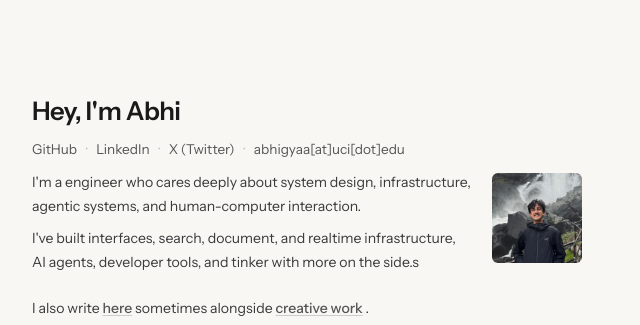
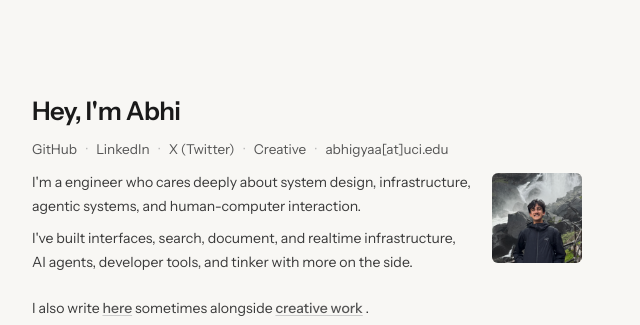
Before and after one commit to abhi-arya1/abhi-arya1.github.io, a website: page index.html in a window 1280 px wide. Shown: the top 325 px of the page, 333-973 px from the left. Drawn offline with Linux system fonts and the light colour scheme.

Commit message:
add creative label

```diff
--- a/index.html
+++ b/index.html
@@ -26,8 +26,10 @@
             <span class="separator">·</span>
             <a target="_blank" href="https://www.x.com/@abhiarya">X (Twitter)</a>
             <span class="separator">·</span>
+            <a target="_blank" href="/media.html">Creative</a>
+            <span class="separator">·</span>
             <a target="_blank" href="mailto:abhigyaa@uci.edu"
-                >abhigyaa[at]uci[dot]edu</a
+                >abhigyaa[at]uci.edu</a
             >
         </div>
 
@@ -40,7 +42,7 @@
                 <p>
                     I've built interfaces, search, document, and realtime
                     infrastructure, AI agents, developer tools, and tinker with
-                    more on the side.s
+                    more on the side.
                 </p>
             </div>
             <img src="/static/assets/pic.png" alt="Abhi" class="me-pic" />
```
